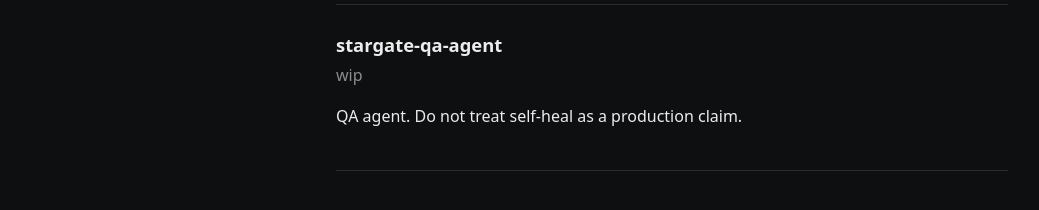
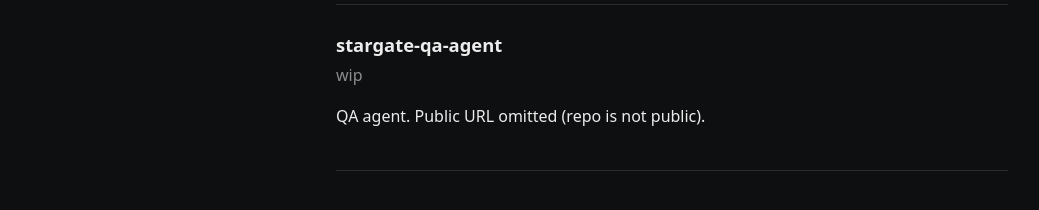
Before and after one commit to mikigraf/mikigraf.github.io, a Jekyll site: the page built from work.md, in a window 1280 px wide and 1268 px high. Shown: the part 1007-1217 px from the top of the window, without its empty margins (88-1127 px from the left). Built offline with Jekyll 4.4.1, drawn with Linux system fonts in a browser that asks for light colours.

Commit message:
Drop dead stargate-qa-agent GitHub link from Work.

```diff
--- a/work.md
+++ b/work.md
@@ -36,8 +36,8 @@ permalink: /work/
     <p>Self-hosted LLM fine-tune on Kubernetes, 2024. WIP, last push Jan 2024.</p>
   </li>
   <li>
-    <h2><a href="https://github.com/cloudsail-io/stargate-qa-agent">stargate-qa-agent</a></h2>
+    <h2>stargate-qa-agent</h2>
     <p class="status">wip</p>
-    <p>QA agent. Do not treat self-heal as a production claim.</p>
+    <p>QA agent. Public URL omitted (repo is not public).</p>
   </li>
 </ul>
```
